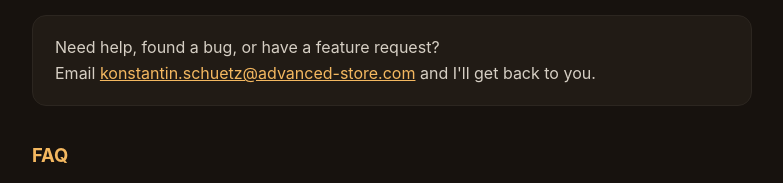
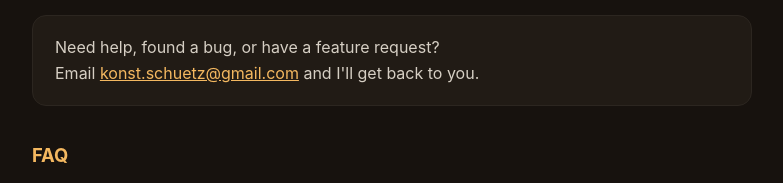
Before and after one commit to xxKonstantinxx/omnisound, a plain HTML site: page index.html in a window 1280 px wide. Shown: the part 552-735 px from the top of the page, without its empty margins (248-1031 px from the left). Drawn offline with Linux system fonts and the light colour scheme.

Commit message:
Update contact email to personal address
Co-Authored-By: Claude Opus 4.8 (1M context) <noreply@anthropic.com>

```diff
--- a/index.html
+++ b/index.html
@@ -46,7 +46,7 @@
     <h2>Support</h2>
     <div class="card">
       <p style="margin:0">Need help, found a bug, or have a feature request?<br>
-      Email <a href="mailto:konstantin.schuetz@advanced-store.com">konstantin.schuetz@advanced-store.com</a> and I'll get back to you.</p>
+      Email <a href="mailto:konst.schuetz@gmail.com">konst.schuetz@gmail.com</a> and I'll get back to you.</p>
     </div>
 
     <h2>FAQ</h2>
```
Also changed, not shown: privacy.html (+1 -1 lines).
